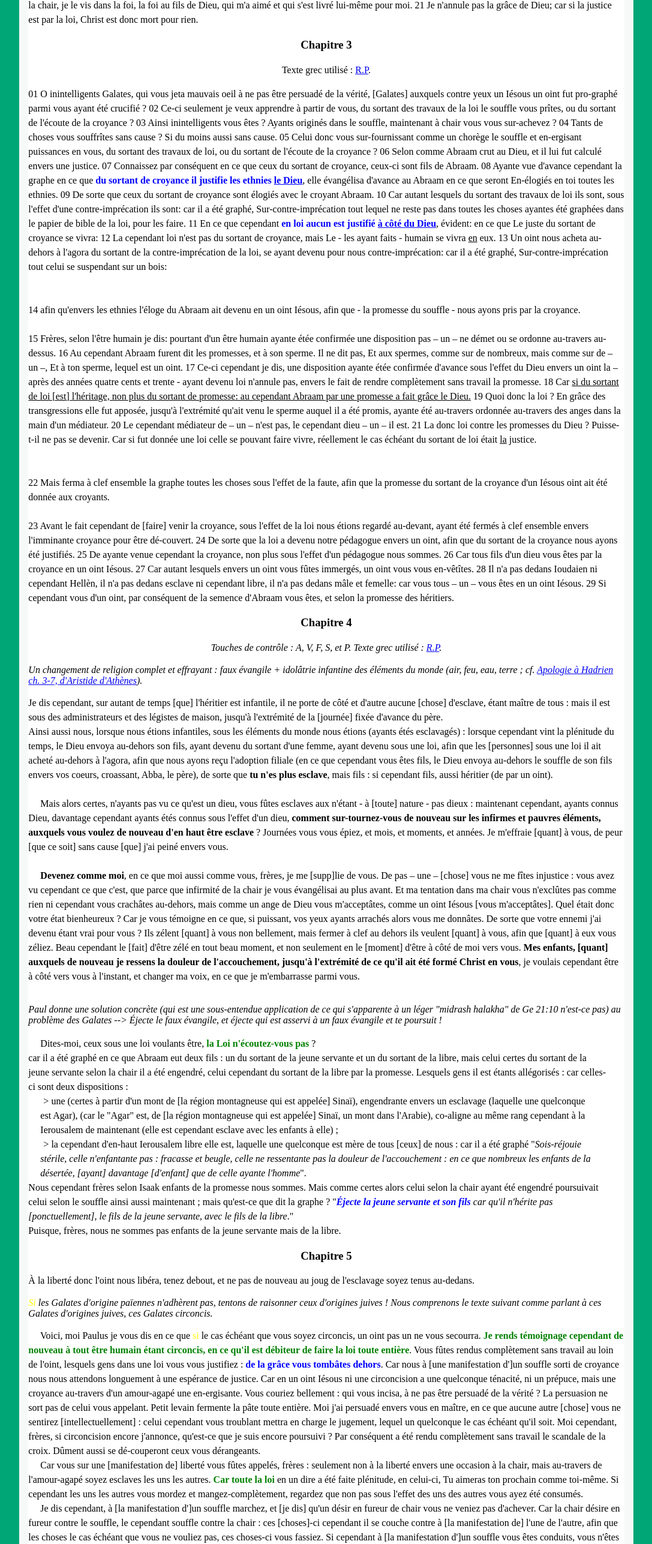
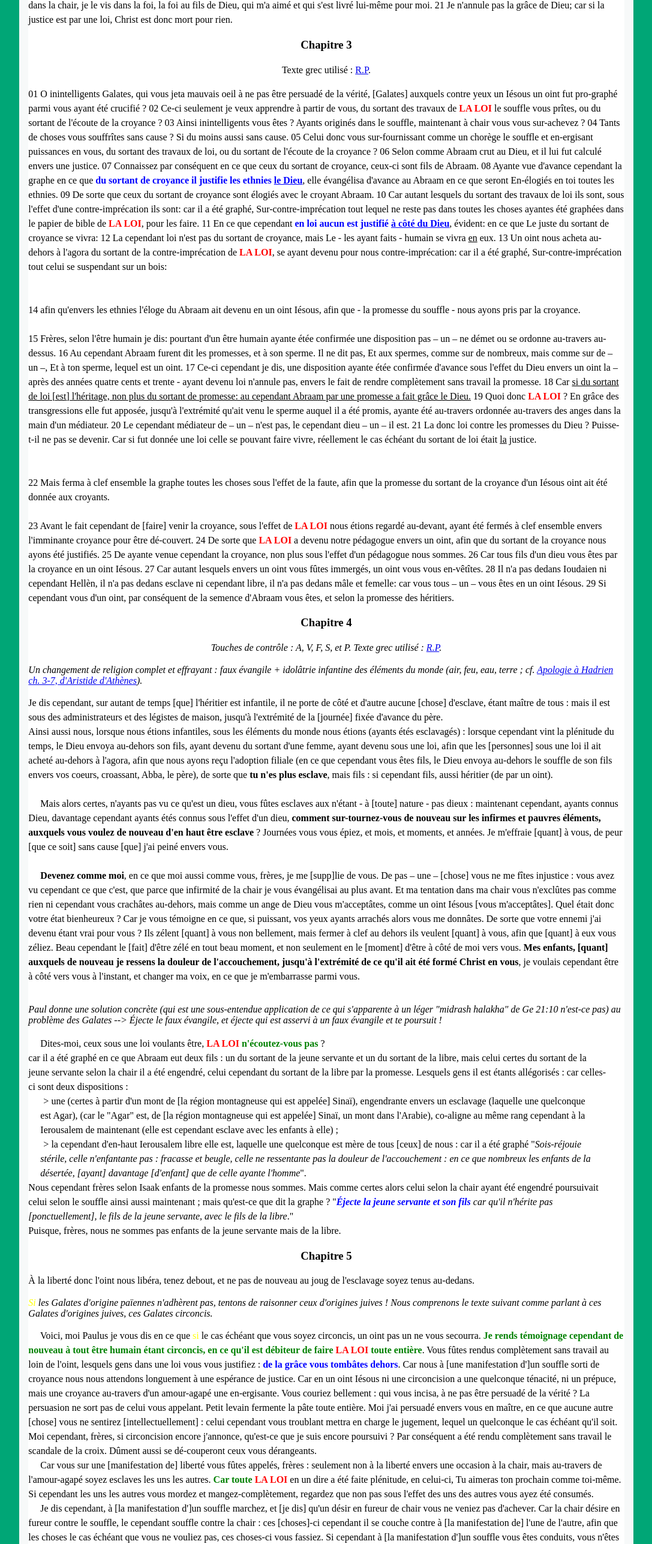
Before and after one commit to kylak/Assemblee-Liberte, a plain HTML site: page Ecritures/galates.html in a window 1280 px wide. Shown: the part 1734-4308 px from the top of the page at 60% size, without its empty margins (96-1183 px from the left). Drawn offline with Linux system fonts and the light colour scheme.

Commit message:
LA LOI added

```diff
--- a/Ecritures/galates.html
+++ b/Ecritures/galates.html
@@ -267,14 +267,14 @@ line-height: 150%;
 16 sachant néanmoins que l'homme n'est pas justifié sur le principe des oeuvres de loi, ni autrement que par la foi en Jésus Christ, nous aussi, nous avons cru au Christ Jésus, afin que nous fussions justifiés sur le principe de la foi en Christ et non pas sur le principe des oeuvres de loi: parce que sur le principe des oeuvres de loi nulle chair ne sera justifiée.
 17 Or si, en cherchant à être justifiés en Christ, nous-mêmes aussi nous avons été trouvés pécheurs, Christ donc est ministre de péché?
 18 Qu'ainsi n'advienne! Car si ces mêmes choses que j'ai renversées, je les réédifie, je me constitue transgresseur moi-même.
-19 Car moi, par la loi, je suis mort à la loi, afin que je vive à Dieu.
+19 Car moi, par une loi, je suis mort à une loi, afin que je vive à Dieu.
 20 Je suis crucifié avec Christ; et je ne vis plus, moi, mais Christ vit en moi; -et ce que je vis maintenant dans la chair, je le vis dans la foi, la foi au fils de Dieu, qui m'a aimé et qui s'est livré lui-même pour moi.
-21 Je n'annule pas la grâce de Dieu; car si la justice est par la loi, Christ est donc mort pour rien.</p>
+21 Je n'annule pas la grâce de Dieu; car si la justice est par une loi, Christ est donc mort pour rien.</p>
 
 <h3>Chapitre 3</h3>
 <p style="text-align: center;">Texte grec utilisé : <a href="https://github.com/byztxt/byzantine-majority-text">R.P</a>.</p>
 <p>01 O inintelligents Galates, qui vous jeta mauvais oeil à ne pas être persuadé de la vérité, [Galates] auxquels contre yeux un Iésous un oint fut pro-graphé parmi vous ayant été crucifié ?
-02 Ce-ci seulement je veux apprendre à partir de vous, du sortant des travaux de la loi le souffle vous prîtes, ou du sortant de l'écoute de la croyance ?
+02 Ce-ci seulement je veux apprendre à partir de vous, du sortant des travaux de <strong style="color: red">LA LOI</strong> le souffle vous prîtes, ou du sortant de l'écoute de la croyance ?
 03 Ainsi inintelligents vous êtes ? Ayants originés dans le souffle, maintenant à chair vous vous sur-achevez ?
 04 Tants de choses vous souffrîtes sans cause ? Si du moins aussi sans cause.
 05 Celui donc vous sur-fournissant comme un chorège le souffle et en-ergisant puissances en vous, du sortant des travaux de loi, ou du sortant de l'écoute de la croyance ?
@@ -282,10 +282,10 @@ line-height: 150%;
 07 Connaissez par conséquent en ce que ceux du sortant de croyance, ceux-ci sont fils de Abraam.
 08 Ayante vue d'avance cependant la graphe en ce que <strong style="color: blue;">du sortant de croyance il justifie les ethnies <span style="text-decoration: underline;"> le Dieu</span></strong>, elle évangélisa d'avance au Abraam en ce que seront En-élogiés en toi toutes les ethnies.
 09 De sorte que ceux du sortant de croyance sont élogiés avec le croyant Abraam.
-10 Car autant lesquels du sortant des travaux de loi ils sont, sous l'effet d'une contre-imprécation ils sont: car il a été graphé, Sur-contre-imprécation tout lequel ne reste pas dans toutes les choses ayantes été graphées dans le papier de bible de la loi, pour les faire.
+10 Car autant lesquels du sortant des travaux de loi ils sont, sous l'effet d'une contre-imprécation ils sont: car il a été graphé, Sur-contre-imprécation tout lequel ne reste pas dans toutes les choses ayantes été graphées dans le papier de bible de <strong style="color: red">LA LOI</strong>, pour les faire.
 11 En ce que cependant <strong style="color: blue;">en loi aucun est justifié <span style="text-decoration: underline;">à côté  du Dieu</span></strong>, évident: en ce que Le juste du sortant de croyance se vivra:
 12 La cependant loi n'est pas du sortant de croyance, mais Le - les ayant faits - humain se vivra <span style="text-decoration: underline;" title="Les travaux de la Loi offrent un lieu de vie pour qui les faits.">en</span> eux.
-13 Un oint nous acheta au-dehors à l'agora du sortant de la contre-imprécation de la loi, se ayant devenu pour nous contre-imprécation: car il a été graphé, Sur-contre-imprécation tout celui se suspendant sur un bois:
+13 Un oint nous acheta au-dehors à l'agora du sortant de la contre-imprécation de <strong style="color: red">LA LOI</strong>, se ayant devenu pour nous contre-imprécation: car il a été graphé, Sur-contre-imprécation tout celui se suspendant sur un bois:
 <br><br><br>
 14 afin qu'envers les ethnies l'éloge du Abraam ait devenu en un oint Iésous, afin que - la promesse du souffle - nous ayons pris par la croyance.
 <br><br>
@@ -293,14 +293,14 @@ line-height: 150%;
 16 Au cependant Abraam furent dit les promesses, et à son sperme. Il ne dit pas, Et aux spermes, comme sur de nombreux, mais comme sur de – un –, Et à ton sperme, lequel est un oint.
 17 Ce-ci cependant je dis, une disposition ayante étée confirmée d'avance sous l'effet  du Dieu envers un oint la – après des années quatre cents et trente - ayant devenu loi n'annule pas, envers le fait de rendre complètement sans travail la promesse.
 18 Car <span style="text-decoration: underline;">si du sortant de loi [est] l'héritage, non plus du sortant de promesse: au cependant Abraam par une promesse a fait grâce  le Dieu.</span>
-19 Quoi donc la loi ? En grâce des transgressions elle fut apposée, jusqu'à l'extrémité qu'ait venu le sperme auquel il a été promis, ayante été au-travers ordonnée au-travers des anges dans la main d'un médiateur.
+19 Quoi donc <strong style="color: red">LA LOI</strong> ? En grâce des transgressions elle fut apposée, jusqu'à l'extrémité qu'ait venu le sperme auquel il a été promis, ayante été au-travers ordonnée au-travers des anges dans la main d'un médiateur.
 20 Le cependant médiateur de – un – n'est pas, le cependant dieu – un – il est.
 21 La donc loi contre les promesses  du Dieu ? Puisse-t-il ne pas se devenir. Car si fut donnée une loi celle se pouvant faire vivre, réellement le cas échéant du sortant de loi était <span style="text-decoration: underline;" title="Article défini, on parle d'une justice définie précédemment, à savoir celle qui justifie aux yeux de Dieu, celle qui jusitfie à côté de Dieu, cf. v.6, 8, 11, 1:6.">la</span> justice.
 <br><br><br>
 22 Mais ferma à clef ensemble la graphe toutes les choses sous l'effet de la faute, afin que la promesse du sortant de la croyance d'un Iésous oint ait été donnée aux croyants.
 <br><br>
-23 Avant le fait cependant de [faire] venir la croyance, sous l'effet de la loi nous étions regardé au-devant, ayant été fermés à clef ensemble envers l'imminante croyance pour être dé-couvert.
-24 De sorte que la loi a devenu notre pédagogue envers un oint, afin que du sortant de la croyance nous ayons été justifiés.
+23 Avant le fait cependant de [faire] venir la croyance, sous l'effet de <strong style="color: red">LA LOI</strong> nous étions regardé au-devant, ayant été fermés à clef ensemble envers l'imminante croyance pour être dé-couvert.
+24 De sorte que <strong style="color: red">LA LOI</strong> a devenu notre pédagogue envers un oint, afin que du sortant de la croyance nous ayons été justifiés.
 25 De ayante venue cependant la croyance, non plus sous l'effet d'un pédagogue nous sommes.
 26 Car tous fils d'un dieu vous êtes par la croyance en un oint Iésous.
 27 Car autant lesquels envers un oint vous fûtes immergés, un oint vous vous en-vêtîtes.
@@ -348,7 +348,7 @@ S : signes (càd ponctuations càd soit celle de R.P soit la mienne)
 <br>
 <section style="margin:0px;line-height: 150%;" id="ga4-21-31">
 <p style="margin:0px;" class="ma-ponct-para">
-<span class="RP-ponctuation ma-ponctuation">&emsp; </span><span class="verses">21</span> Dites-moi<span class="RP-ponctuation ma-ponctuation">,</span> ceux sous une loi voulants être<span class="RP-ponctuation ma-ponctuation">,</span> <strong style="color: green;">la <span class="ma-ponctuation">L</span><span class="RP-ponctuation">l</span>oi n'écoutez-vous pas</strong> <span class="RP-ponctuation ma-ponctuation">?</span><span class="ma-ponctuation"><br></span>
+<span class="RP-ponctuation ma-ponctuation">&emsp; </span><span class="verses">21</span> Dites-moi<span class="RP-ponctuation ma-ponctuation">,</span> ceux sous une loi voulants être<span class="RP-ponctuation ma-ponctuation">,</span> <strong style="color: green;"><span class="ma-ponctuation"><strong style="color: red">LA LOI</strong></span><span class="RP-ponctuation">la l</span> n'écoutez-vous pas</strong> <span class="RP-ponctuation ma-ponctuation">?</span><span class="ma-ponctuation"><br></span>
 <span class="verses">22</span> <span class="RP-ponctuation">C</span><span class="ma-ponctuation">c</span>ar il a été graphé<span class="RP-ponctuation">,</span> en ce que Abraam eut deux fils <span class="RP-ponctuation ma-ponctuation">:</span> un du sortant de la jeune servante<span class="RP-ponctuation">,</span> et un du sortant de la libre<span class="RP-ponctuation">.</span><span class="ma-ponctuation">,</span>
 <span class="verses">23</span> <span class="RP-ponctuation">M</span><span class="ma-ponctuation">m</span>ais celui certes du sortant de la jeune servante selon la chair il a été engendré<span class="RP-ponctuation ma-ponctuation">,</span> celui cependant du sortant de la libre par la promesse<span class="RP-ponctuation ma-ponctuation">.</span>
 <span class="verses">24</span> Lesquels gens il est étants allégorisés <span class="RP-ponctuation ma-ponctuation">:</span> <span class="RP-ponctuation ma-ponctuation">c</span>ar celles-ci sont deux dispositions <span class="RP-ponctuation ma-ponctuation">:</span>
@@ -416,7 +416,7 @@ ou:
 	<i><span style="color: yellow;">Si</span> les Galates d'origine païennes n'adhèrent pas, tentons de raisonner ceux d'origines juives ! Nous comprenons le texte suivant comme parlant à ces Galates d'origines juives, ces Galates circoncis.</i>
 	<p>
 		<span class="RP-ponctuation ma-ponctuation">&emsp; </span><span class="verses">02</span> Voici<span class="RP-ponctuation ma-ponctuation">,</span> moi Paulus je vous dis en ce que <span style="color: yellow;">si</span> le cas échéant que vous soyez circoncis<span class="RP-ponctuation ma-ponctuation">,</span> un oint pas un ne vous secourra<span class="RP-ponctuation ma-ponctuation">.</span>
-		<span class="verses">03</span> <strong style="color: green;">Je rends témoignage cependant de nouveau à tout être humain étant circoncis<span class="RP-ponctuation ma-ponctuation">,</span> en ce qu'il est débiteur de faire la loi toute entière</strong>.
+		<span class="verses">03</span> <strong style="color: green;">Je rends témoignage cependant de nouveau à tout être humain étant circoncis<span class="RP-ponctuation ma-ponctuation">,</span> en ce qu'il est débiteur de faire <strong style="color: red">LA LOI</strong> toute entière</strong>.
 		<span class="verses">04</span> Vous fûtes rendus complètement sans travail au loin de l'oint<span class="RP-ponctuation ma-ponctuation">,</span> lesquels gens dans une loi vous vous justifiez <span class="RP-ponctuation ma-ponctuation">:</span> <strong style="color: blue;">de la grâce vous tombâtes dehors</strong><span class="RP-ponctuation ma-ponctuation">.</span>
 		<span class="verses">05</span> Car nous à [une manifestation d']un souffle sorti de croyance nous nous attendons longuement à une espérance de justice<span class="RP-ponctuation ma-ponctuation">.</span>
 		<span class="verses">06</span> Car en un oint Iésous ni une circoncision a une quelconque ténacité<span class="RP-ponctuation ma-ponctuation">,</span> ni un prépuce<span class="RP-ponctuation ma-ponctuation">,</span> mais une croyance au-travers d'un amour-agapé une en-ergisante<span class="RP-ponctuation ma-ponctuation">.</span>
@@ -427,7 +427,7 @@ ou:
 		<span class="verses">11</span> Moi cependant<span class="RP-ponctuation ma-ponctuation">,</span> frères<span class="RP-ponctuation ma-ponctuation">,</span> si circoncision encore j'annonce<span class="RP-ponctuation ma-ponctuation">,</span> qu'est-ce que je suis encore poursuivi <span class="RP-ponctuation ma-ponctuation">?</span> Par conséquent a été rendu complètement sans travail le scandale de la croix<span class="RP-ponctuation ma-ponctuation">.</span>
 		<span class="verses">12</span> Dûment aussi se dé-couperont ceux vous dérangeants<span class="RP-ponctuation ma-ponctuation">.</span><span class="RP-ponctuation ma-ponctuation"><br></span>
 		<span class="RP-ponctuation ma-ponctuation">&emsp; </span><span class="verses">13</span> Car vous sur une [manifestation de] liberté vous fûtes appelés<span class="RP-ponctuation ma-ponctuation">,</span> frères <span class="RP-ponctuation ma-ponctuation">:</span> seulement non à la liberté envers une occasion à la chair<span class="RP-ponctuation ma-ponctuation">,</span> mais au-travers de l'amour-agapé soyez esclaves les uns les autres<span class="RP-ponctuation ma-ponctuation">.</span>
-		<span class="verses">14</span> <strong style="color: green;">Car toute la loi</strong> en un dire a été faite plénitude<span class="RP-ponctuation ma-ponctuation">,</span> en celui-ci<span class="RP-ponctuation ma-ponctuation">,</span> Tu aimeras ton prochain comme toi-même<span class="RP-ponctuation ma-ponctuation">.</span>
+		<span class="verses">14</span> <strong style="color: green;">Car toute <strong style="color: red">LA LOI</strong></strong> en un dire a été faite plénitude<span class="RP-ponctuation ma-ponctuation">,</span> en celui-ci<span class="RP-ponctuation ma-ponctuation">,</span> Tu aimeras ton prochain comme toi-même<span class="RP-ponctuation ma-ponctuation">.</span>
 		<span class="verses">15</span> Si cependant les uns les autres vous mordez et mangez-complètement, regardez que non pas sous l'effet des uns des autres vous ayez été consumés.<span class="RP-ponctuation ma-ponctuation"><br></span>
 		<span class="RP-ponctuation ma-ponctuation">&emsp; </span><span class="verses">16</span> Je dis cependant, à [la manifestation d']un souffle marchez<span class="RP-ponctuation ma-ponctuation">,</span> et [je dis] qu'un désir en fureur de chair vous ne veniez pas d'achever<span class="RP-ponctuation ma-ponctuation">.</span>
 		<span class="verses">17</span> Car la chair désire en fureur contre le souffle<span class="RP-ponctuation ma-ponctuation">,</span> le cependant souffle contre la chair <span class="RP-ponctuation ma-ponctuation">:</span> ces [choses]-ci cependant il se couche contre à [la manifestation de] l'une de l'autre<span class="RP-ponctuation ma-ponctuation">,</span> afin que les choses le cas échéant que vous ne vouliez pas<span class="RP-ponctuation ma-ponctuation">,</span> ces choses-ci vous fassiez<span class="RP-ponctuation ma-ponctuation">.</span>
@@ -447,7 +447,7 @@ ou:
 	<section id="ga_6">
 	<p>
 	<span class="verses">01</span> Frères, si le cas échéant aussi qu'ait été pris à l'avance un être humain dans une quelconque chute à côté, vous les souffliques ajustez complètement ce tel dans un souffle de douceur, visant toi-même que tu n'aies pas été toi aussi mis en tentation.
-	<span class="verses">02</span> Des uns des autres les poids mettez en charge<span class="RP-ponctuation ma-ponctuation">,</span> et qu'ainsi vous veniez d'élever à plénitude la loi de l'oint.
+	<span class="verses">02</span> Des uns des autres les poids mettez en charge<span class="RP-ponctuation ma-ponctuation">,</span> et qu'ainsi vous veniez d'élever à plénitude <strong style="color: red">LA LOI</strong> de l'oint.
 	<span class="verses">03</span> Car si estime un-quelconque être un-quelconque<span class="RP-ponctuation ma-ponctuation">,</span> n'étant pas – un –, il appâte son propre sens·
 	<span class="verses">04</span> le cependant travail de proprement-lui-même mette à l'épreuve chacun, et alors envers lui-même seulement la vantardise il aura<span class="RP-ponctuation ma-ponctuation">,</span> et non envers l'autre-différent·
 	<span class="verses">05</span> Car chacun sa propre charge il mettra en charge.
```
